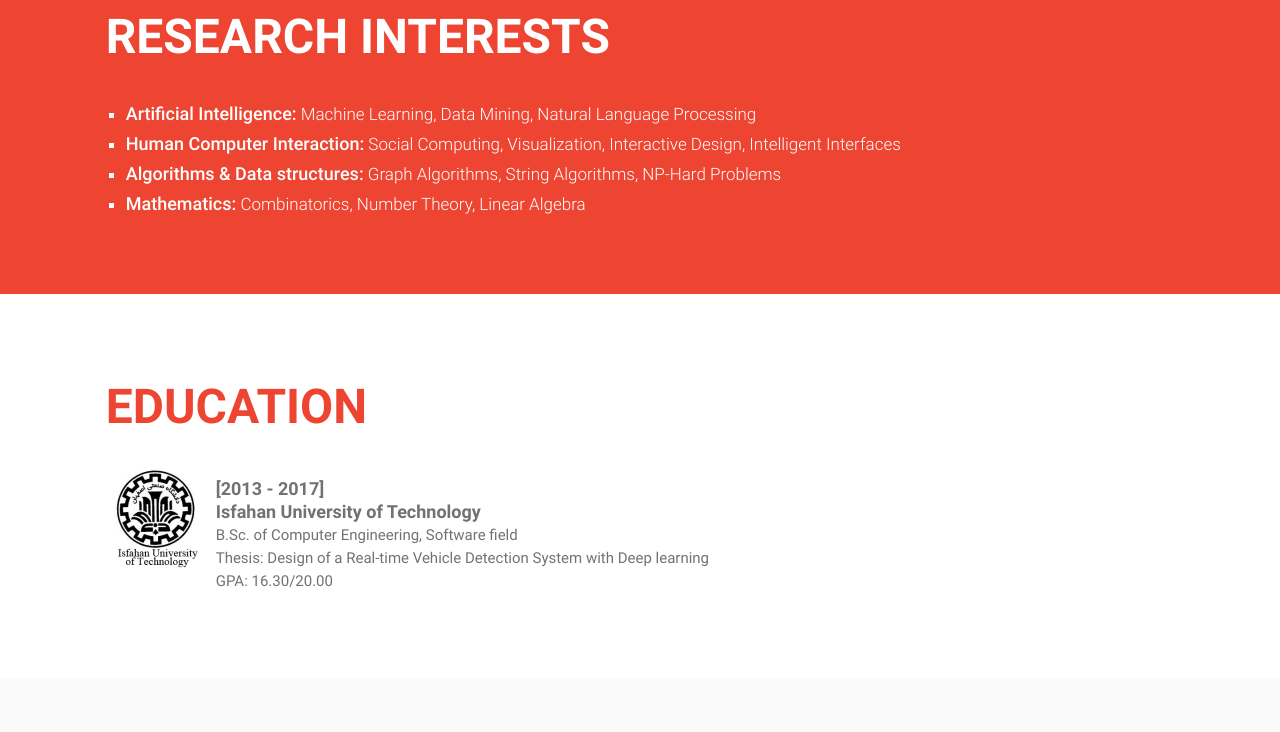
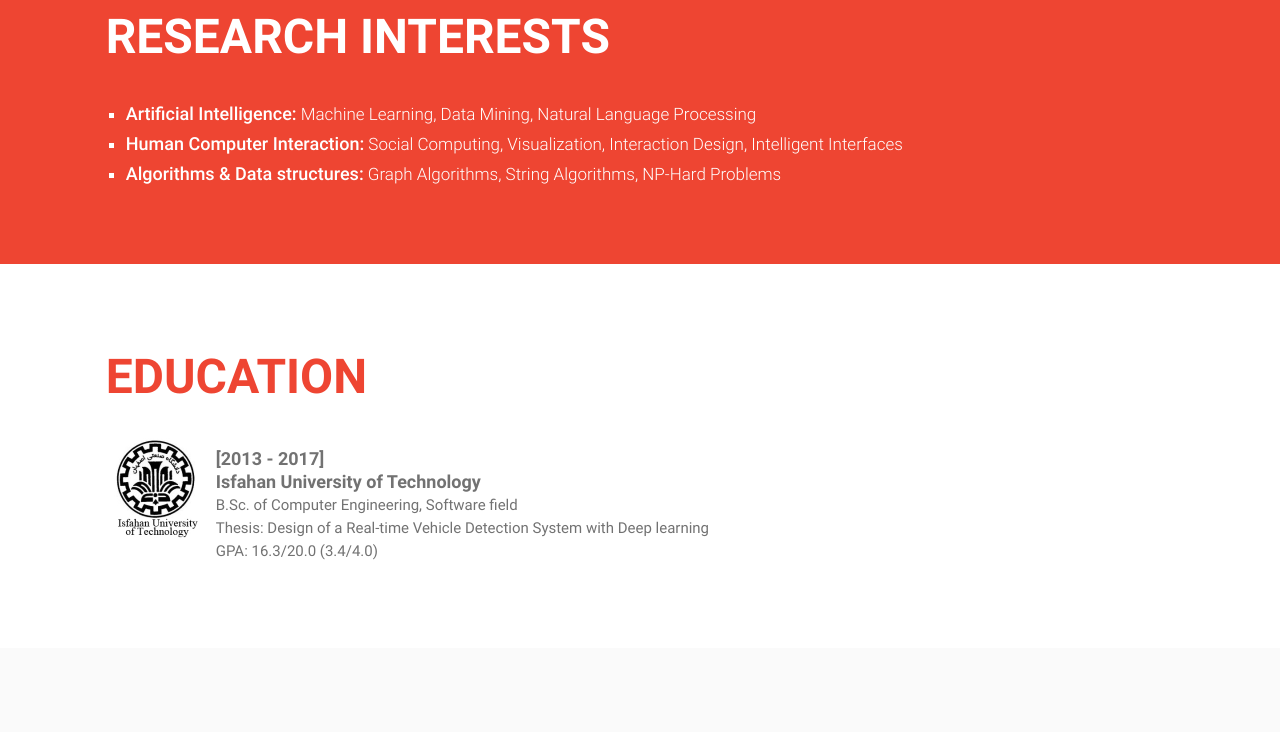
Before and after one commit to ImnIrdst/imnirdst.github.io, a plain HTML site: page index.html in a window 1280 px wide. Shown: the part 1340-2072 px from the top of the page. Drawn offline with Linux system fonts and the light colour scheme.

Commit message:
Remove Mathematics from Interests

```diff
--- a/index.html
+++ b/index.html
@@ -140,9 +140,9 @@
 							<h2 class="title">Research Interests</h2>
 							<ul style="list-style-type: decimal;">
 								<li><b>Artificial Intelligence:</b> Machine Learning, Data Mining, Natural Language Processing</li>
-								<li><b>Human Computer Interaction:</b> Social Computing, Visualization, Interactive Design, Intelligent Interfaces</li>
+								<li><b>Human Computer Interaction:</b> Social Computing, Visualization, Interaction Design, Intelligent Interfaces</li>
 								<li><b>Algorithms & Data structures:</b> Graph Algorithms, String Algorithms, NP-Hard Problems</li>
-								<li><b>Mathematics:</b> Combinatorics, Number Theory, Linear Algebra</li>
+								<!-- <li><b>Mathematics:</b> Combinatorics, Number Theory, Linear Algebra</li> -->
 							</ul>
 						</div>
 					</div>
@@ -158,7 +158,7 @@
 								<p class="resume-card-element-title">Isfahan University of Technology </p>
 								<p class="resume-card-element-subtitle">B.Sc. of Computer Engineering, Software field</p>
 								<p class="resume-card-element-subtitle">Thesis: Design of a Real-time Vehicle Detection System with Deep learning</p>
-								<p class="resume-card-element-subtitle">GPA: 16.30/20.00</p>
+								<p class="resume-card-element-subtitle">GPA: 16.3/20.0 (3.4/4.0)</p>
 							</div>
 						</div>
 					</div>
@@ -382,7 +382,7 @@
 								<p class="resume-card-element-title">Human Computer Interaction, <span class="resume-card-element-subtitle">18.5/20.0</span></p>
 							</div>
 							<div class="resume-card-element-oneline">
-								<p class="resume-card-element-title">Automata Theory, <span class="resume-card-element-subtitle">18.1/20.0 (Ranked 2nd)</span></p>
+								<p class="resume-card-element-title">Theory of Formal Languages, <span class="resume-card-element-subtitle">18.1/20.0 (Ranked 2nd)</span></p>
 							</div>
 							<div class="resume-card-element-oneline">
 								<p class="resume-card-element-title">Combinatorics, <span class="resume-card-element-subtitle">17.75/20.0</span></p>
```
Also changed, not shown: 4 other files.
